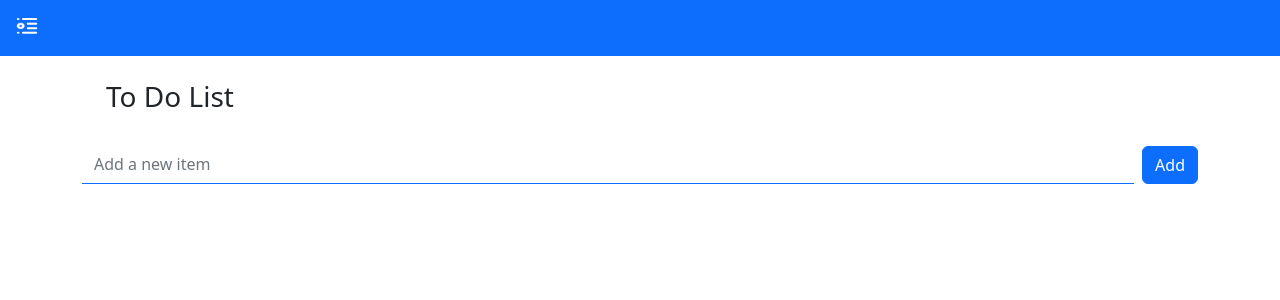
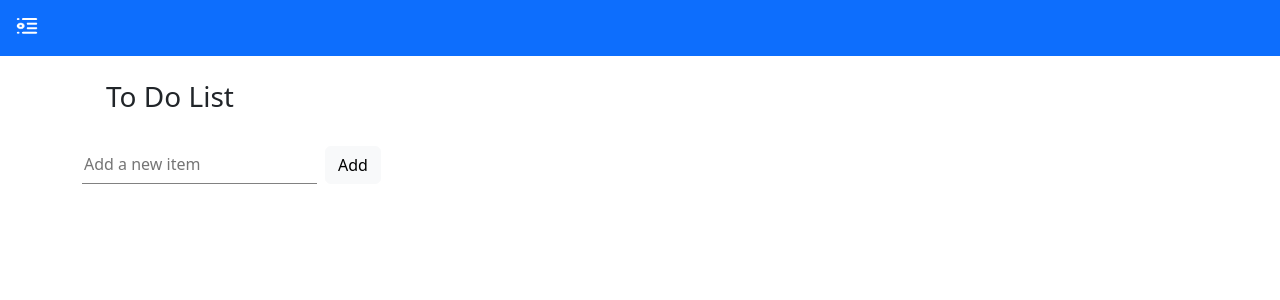
Before and after one commit to ianwright27/ToDoList, a React (Vite) app in the folder to_do_list/: page / in a window 1280 px wide. Shown: the top 300 px of the page. Built offline with nearby package versions, Linux system fonts and the light colour scheme.

Commit message:
more improved

```diff
--- a/to_do_list/src/components/ListGroup.css
+++ b/to_do_list/src/components/ListGroup.css
@@ -2,7 +2,21 @@
     border-top: none !important;
     border-left: none !important;
     border-right: none !important;
-    border-bottom: 1px solid #0D6EFD !important;
+    border-bottom: 1px solid #818181 !important;
     border-radius: 0 !important;
     outline: none !important;
 }
+.borderless:active{
+    outline: none !important;
+}
+.borderless:hover{
+    outline: none !important;
+}
+/*
+*:focus {
+    outline: none;
+} */
+.form-control:active, .form-control:focus{
+    outline: 2px solid blue !important;
+    /* outline: none !important;  */
+}
--- a/to_do_list/src/components/ListGroup.tsx
+++ b/to_do_list/src/components/ListGroup.tsx
@@ -24,14 +24,14 @@ const ListGroup = () => {
 
         <form onSubmit={handleSubmit} className="d-flex mb-3" role="search">
           <input
-            className="form-control me-2 borderless"
+            className="me-2 borderless"
             type="search"
             value={inputValue}
             onChange={handleInputChange}
             placeholder="Add a new item"
             aria-label="Search"
           />
-          <button className="btn btn-primary" type="submit">
+          <button className="btn btn-light" type="submit">
             Add
           </button>
         </form>
```
